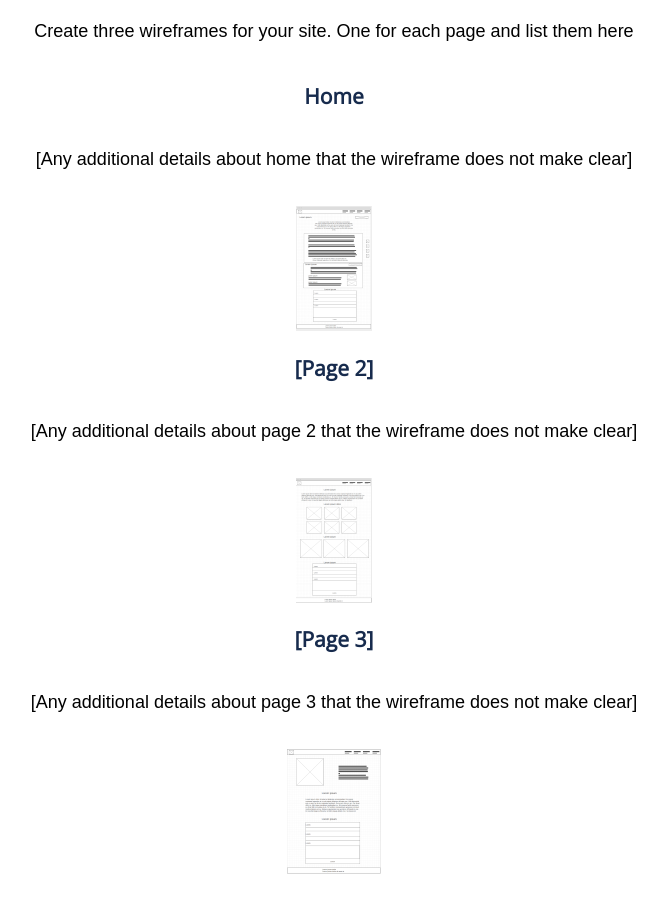
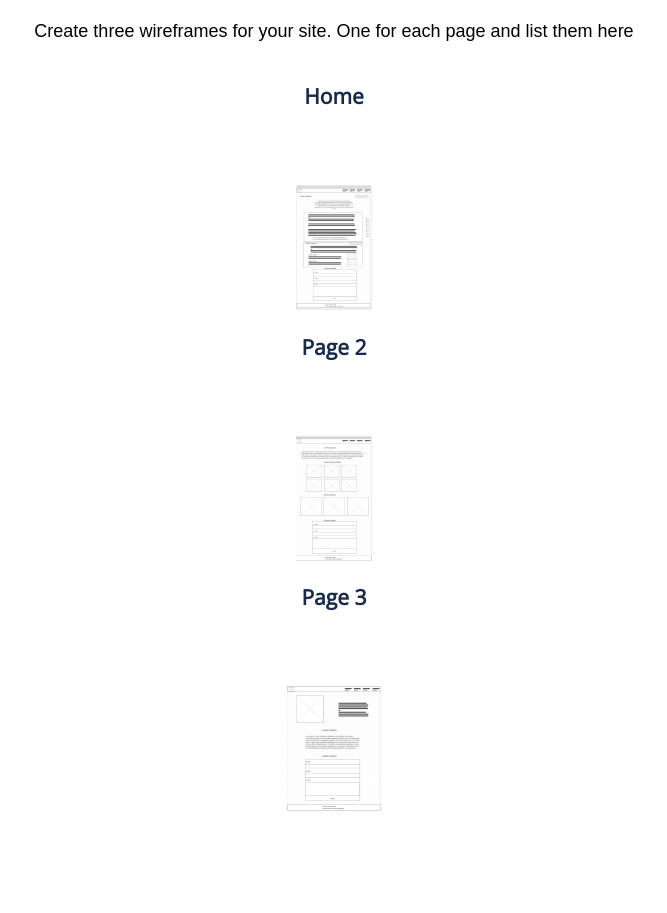
Before and after one commit to njknudsen/wdd130, a plain HTML site: page Final/site-plan.html in a window 1280 px wide. Shown: the part 4029-4942 px from the top of the page, without its empty margins (306-973 px from the left). After the commit the page ends 4912 px from the top, so only its background shows below. Drawn offline with nearby package versions, Linux system fonts and the light colour scheme; a web font is replaced by a local one.

Commit message:
wire img

```diff
--- a/Final/site-plan.html
+++ b/Final/site-plan.html
@@ -164,19 +164,19 @@
 
       <h3>Home</h3>
       <p>
-        [Any additional details about home that the wireframe does not make clear]
+
       </p>
       <img src="styles/images/wireframe2.png" alt="home page wireframe">
 
-      <h3>[Page 2]</h3>
+      <h3>Page 2</h3>
       <p>
-        [Any additional details about page 2 that the wireframe does not make clear]
+
       </p>
       <img src="styles/images/wireframe1.png" alt="page 2 wireframe">
 
-      <h3>[Page 3]</h3>
+      <h3>Page 3</h3>
       <p>
-        [Any additional details about page 3 that the wireframe does not make clear]
+
       </p>
       <img src="styles/images/wireframe.png" alt="page 3 wireframe">
     </main>
```
